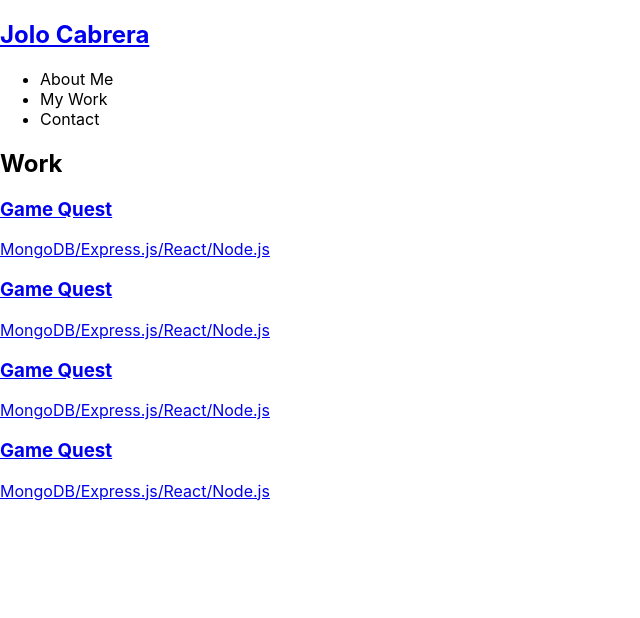
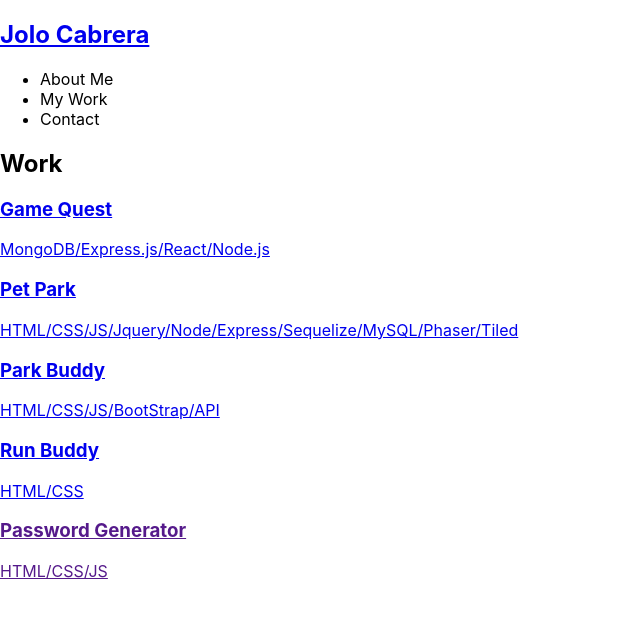
Before and after one commit to jolocabrera/react-portfolio, a React (Create React App) app in the folder react-portfolio/: page / in a window 1280 px wide. Both pictures are taken after a click on the element "My Work". Shown: the top 618 px of the page, without its empty margins (0-640 px from the left). Built offline with nearby package versions, Linux system fonts and the light colour scheme.

Commit message:
edited list of feature projects

```diff
--- a/react-portfolio/src/components/Portfolio/index.js
+++ b/react-portfolio/src/components/Portfolio/index.js
@@ -12,26 +12,33 @@
       languages: 'MongoDB/Express.js/React/Node.js'
     },
     {
-      name: 'Game Quest',
-      id: 'game-quest',
-      link: 'https://game-quest-v01.herokuapp.com/',
-      category: 'primary-app',
-      languages: 'MongoDB/Express.js/React/Node.js'
+      name: 'Pet Park',
+      id: 'pet-park',
+      link: 'https://radiant-eyrie-35854.herokuapp.com/',
+      category: 'secondary-app',
+      languages: 'HTML/CSS/JS/Jquery/Node/Express/Sequelize/MySQL/Phaser/Tiled'
     },
     {
-      name: 'Game Quest',
-      id: 'game-quest',
-      link: 'https://game-quest-v01.herokuapp.com/',
-      category: 'primary-app',
-      languages: 'MongoDB/Express.js/React/Node.js'
+      name: 'Park Buddy',
+      id: 'park-buddy',
+      link: 'https://magoofy.github.io/project-1',
+      category: 'secondary-app',
+      languages: 'HTML/CSS/JS/BootStrap/API'
     },
     {
-      name: 'Game Quest',
-      id: 'game-quest',
-      link: 'https://game-quest-v01.herokuapp.com/',
-      category: 'primary-app',
-      languages: 'MongoDB/Express.js/React/Node.js'
+      name: 'Run Buddy',
+      id: 'run-buddy',
+      link: 'https://jolocabrera.github.io/run-buddy/',
+      category: 'secondary-app',
+      languages: 'HTML/CSS'
     },
+    {
+      name: 'Password Generator',
+      id: 'password-generator',
+      link: '',
+      category: 'secondary-app',
+      languages: 'HTML/CSS/JS'
+    }
   ]);
 
 
```
